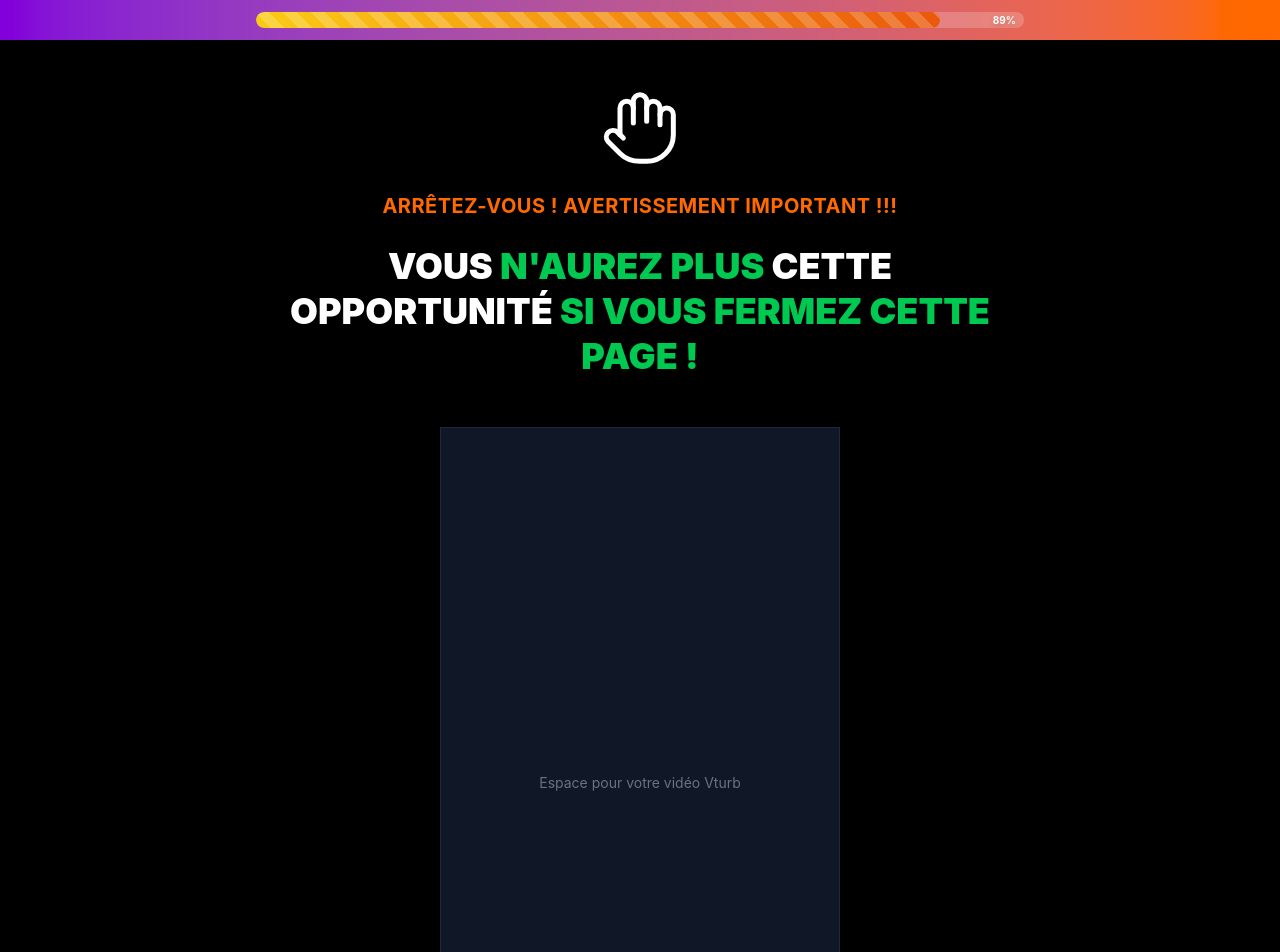
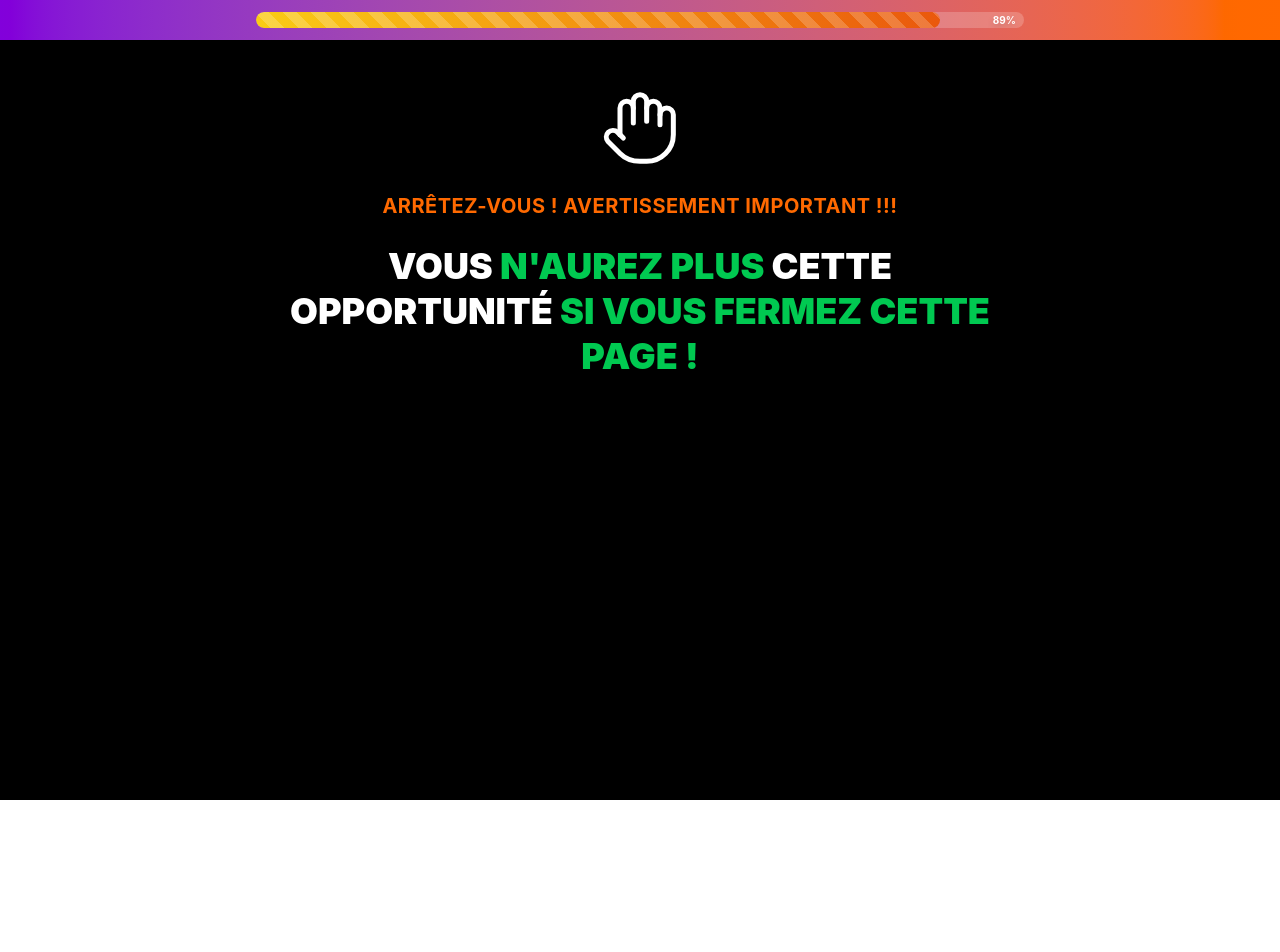
Before and after one commit to vinicrespo/PROJETO-B, a React (Vite) app: page /up2 in a window 1280 px wide. Shown: the top 952 px of the page. After the commit the page ends 800 px from the top, so only its background shows below. Built offline with nearby package versions, Linux system fonts and the light colour scheme.

Commit message:
Update /up2: Inject real Vturb embed script and player

```diff
--- a/src/pages/Up2Page.tsx
+++ b/src/pages/Up2Page.tsx
@@ -1,6 +1,18 @@
+import { useEffect } from 'react';
 import { Hand } from 'lucide-react';
 
 export default function Up2Page() {
+  useEffect(() => {
+    const scriptId = 'vturb-player-script-up2';
+    if (!document.getElementById(scriptId)) {
+      const script = document.createElement("script");
+      script.id = scriptId;
+      script.src = "https://scripts.converteai.net/d21a9e1d-910e-4254-b2bc-30b12586d2ef/players/6a091d7aaf83766f2b46d654/v4/player.js";
+      script.async = true;
+      document.head.appendChild(script);
+    }
+  }, []);
+
   return (
     <div className="min-h-screen bg-black text-white font-sans flex flex-col items-center">
       {/* Header Gradient & Progress */}
@@ -35,12 +47,9 @@ export default function Up2Page() {
 
         {/* Video Placeholder Area */}
         <div className="w-full max-w-[400px] mx-auto mt-4">
-
-          {/* Replace this div with your Vturb Embed code later */}
-          <div className="aspect-[9/16] bg-gray-900 border border-gray-800 flex items-center justify-center">
-             <p className="text-gray-500 text-sm">Espace pour votre vidéo Vturb</p>
-          </div>
-
+          {/* Vturb Embed */}
+          {/* @ts-ignore */}
+          <vturb-smartplayer id="vid-6a091d7aaf83766f2b46d654" style={{ display: 'block', margin: '0 auto', width: '100%', maxWidth: '400px' }}></vturb-smartplayer>
         </div>
       </div>
     </div>
```
